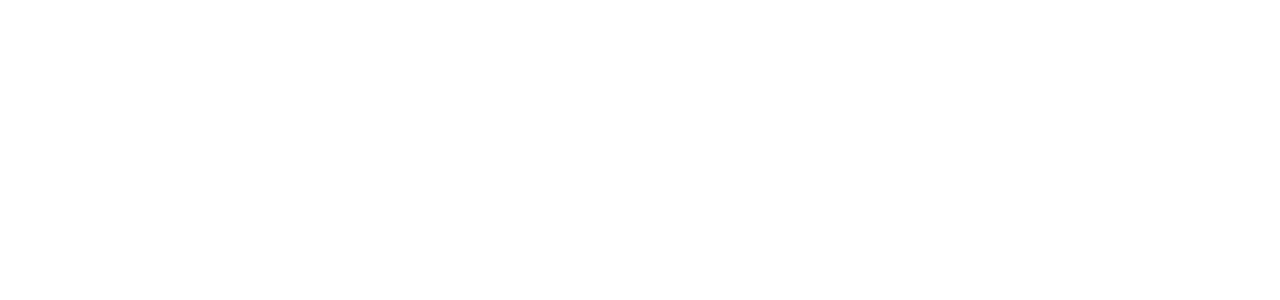
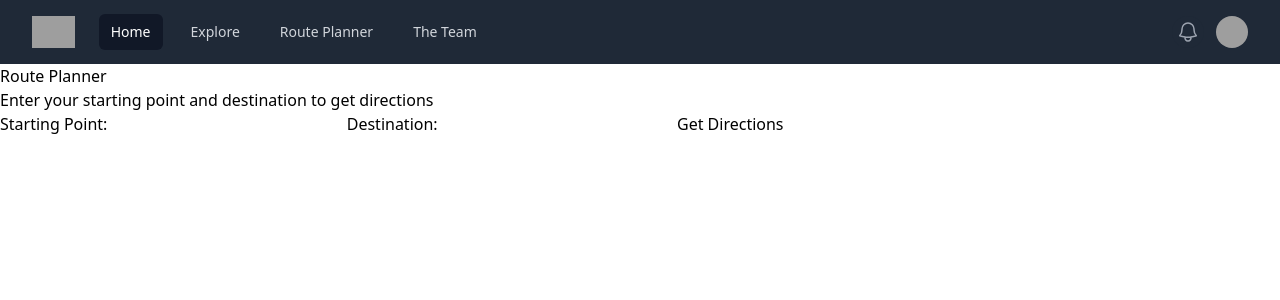
Before and after one commit to LiRE3520/DurHack, a Flask app: page /routePlanner in a window 1280 px wide. Before the commit the part shown is empty. Shown: the top 300 px of the page. Run offline with Flask 3, Linux system fonts and the light colour scheme; some libraries are stand-ins or nearby versions; grey boxes are pictures that could not be loaded.

Commit message:
merging changed

```diff
--- a/templates/base.html
+++ b/templates/base.html
@@ -1,6 +1,6 @@
 <!-- This file contains the nav bar template. Must extend it for each page to get navbar at the top. Example of how to do this in index.html -->
-
-
+<!DOCTYPE html>
+<html>
 <head>
     <script src="https://cdn.tailwindcss.com"></script>
 </head>
@@ -96,6 +96,10 @@
         </div>
         </div>
     </nav>
+
+    {% block content %}
+
+    {% endblock %}
     <script>
         document.addEventListener('DOMContentLoaded', function () {
             const userMenuButton = document.getElementById('user-menu-button');
@@ -107,3 +111,4 @@
         });
     </script>
 </body>
+</html>
--- a/templates/routePlanner.html
+++ b/templates/routePlanner.html
@@ -0,0 +1,14 @@
+{% extends "base.html" %}
+
+{% block content %}
+    <h1>Route Planner</h1>
+    <p>Enter your starting point and destination to get directions</p>
+    <form id="routePlannerForm">
+        <label for="start">Starting Point:</label>
+        <input type="text" id="start" name="start" required>
+        <label for="destination">Destination:</label>
+        <input type="text" id="destination" name="destination" required>
+        <button type="submit">Get Directions</button>
+    </form>
+    <div id="directions"></div>
+{% endblock %}
```
